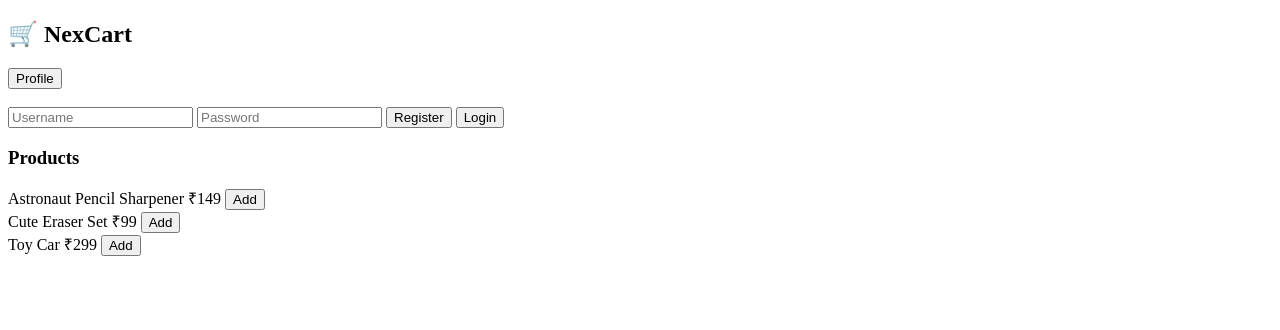
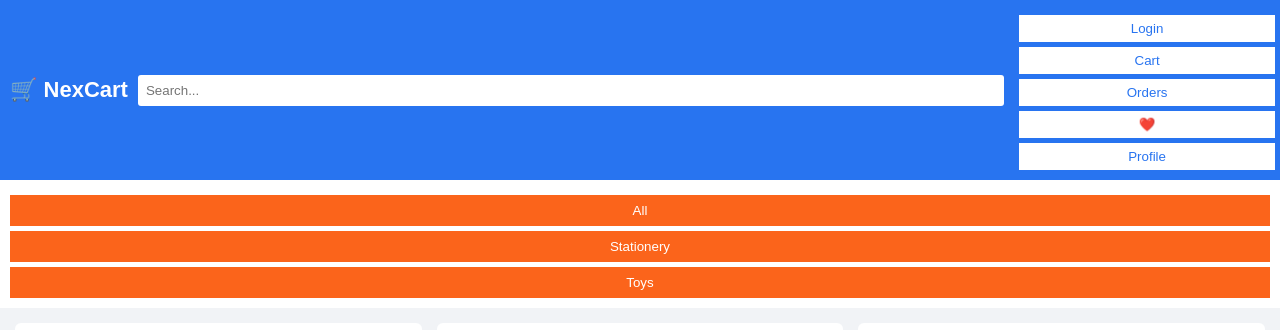
Before and after one commit to o001p/NexCart, a Flask app: page / in a window 1280 px wide. Shown: the top 330 px of the page. Run offline with Flask 3, Linux system fonts and the light colour scheme; some libraries are stand-ins or nearby versions.

Commit message:
Enhance NexCart layout with styles and new features
Added styles, header, filter, and modal functionality to the NexCart HTML template.

```diff
--- a/templates/index.html
+++ b/templates/index.html
@@ -2,63 +2,228 @@
 <html>
 <head>
 <title>NexCart</title>
+
+<style>
+body{margin:0;font-family:Arial;background:#f1f3f6}
+
+/* HEADER */
+.header{
+background:#2874f0;
+color:white;
+display:flex;
+align-items:center;
+padding:10px;
+gap:10px;
+}
+
+.logo{font-size:22px;font-weight:bold}
+
+.search{
+flex:1;
+padding:8px;
+border:none;
+border-radius:3px;
+}
+
+/* NAV */
+.nav button{
+margin-left:5px;
+padding:6px;
+border:none;
+background:white;
+color:#2874f0;
+cursor:pointer;
+}
+
+/* FILTER */
+.filter{
+padding:10px;
+background:white;
+}
+
+/* GRID */
+.container{
+display:grid;
+grid-template-columns:repeat(auto-fit,minmax(220px,1fr));
+gap:15px;
+padding:15px;
+}
+
+/* CARD */
+.card{
+background:white;
+padding:10px;
+border-radius:6px;
+}
+
+img{width:100%;height:180px;object-fit:contain}
+
+button{
+background:#fb641b;
+color:white;
+border:none;
+padding:8px;
+width:100%;
+margin-top:5px;
+}
+
+/* LOGIN MODAL */
+.modal{
+display:none;
+position:fixed;
+top:0;left:0;
+width:100%;height:100%;
+background:rgba(0,0,0,0.5);
+justify-content:center;
+align-items:center;
+}
+
+.box{
+background:white;
+padding:20px;
+width:300px;
+}
+
+input{width:100%;padding:8px;margin:5px 0}
+</style>
 </head>
 
 <body>
 
-<h2>🛒 NexCart</h2>
+<!-- HEADER -->
+<div class="header">
+    <div class="logo">🛒 NexCart</div>
+    <input class="search" id="search" placeholder="Search..." onkeyup="search()">
 
-<button onclick="openProfile()">Profile</button>
+    <div class="nav">
+        <button onclick="openModal()">Login</button>
+        <button onclick="openCart()">Cart</button>
+        <button onclick="openOrders()">Orders</button>
+        <button onclick="openWishlist()">❤️</button>
+        <button onclick="openProfile()">Profile</button>
+    </div>
+</div>
 
-<br><br>
+<!-- FILTER -->
+<div class="filter">
+    <button onclick="filter('All')">All</button>
+    <button onclick="filter('Stationery')">Stationery</button>
+    <button onclick="filter('Toys')">Toys</button>
+</div>
 
-<input id="user" placeholder="Username">
-<input id="pass" placeholder="Password">
+<!-- PRODUCTS -->
+<div class="container" id="products"></div>
 
-<button onclick="register()">Register</button>
-<button onclick="login()">Login</button>
+<!-- LOGIN POPUP -->
+<div class="modal" id="modal">
+<div class="box">
 
-<h3>Products</h3>
-<div id="products"></div>
+<h3 id="title">Login</h3>
+
+<input id="username" placeholder="Username">
+<input id="password" type="password" placeholder="Password">
+
+<button onclick="submit()">Submit</button>
+
+<p onclick="toggle()" style="cursor:pointer;color:blue">
+Switch Login / Signup
+</p>
+
+</div>
+</div>
 
 <script>
+let mode="login";
+let allProducts=[];
+
+// LOAD PRODUCTS
 async function load(){
 let r=await fetch("/products");
-let d=await r.json();
-
-let h="";
-d.forEach(p=>{
-h+=`${p.name} ₹${p.price}
-<button onclick="add('${p.name}',${p.price})">Add</button><br>`;
-});
-products.innerHTML=h;
+allProducts=await r.json();
+display(allProducts);
 }
 
-async function register(){
-await fetch("/register",{method:"POST",
-headers:{"Content-Type":"application/json"},
-body:JSON.stringify({username:user.value,password:pass.value})});
-alert("Registered");
+// DISPLAY
+function display(data){
+let html="";
+data.forEach(p=>{
+html+=`
+<div class="card">
+<img src="${p.img}">
+<h3>${p.name}</h3>
+<p>₹${p.price}</p>
+
+<button onclick="add('${p.name}',${p.price})">Add to Cart</button>
+<button onclick="wish('${p.name}',${p.price})">❤️ Wishlist</button>
+</div>`;
+});
+products.innerHTML=html;
 }
 
-async function login(){
-let r=await fetch("/login",{method:"POST",
-headers:{"Content-Type":"application/json"},
-body:JSON.stringify({username:user.value,password:pass.value})});
-let d=await r.json();
-alert(d.message);
+// FILTER
+function filter(cat){
+if(cat=="All") return display(allProducts);
+display(allProducts.filter(p=>p.category==cat));
 }
 
+// SEARCH
+function search(){
+let v=searchBox();
+display(allProducts.filter(p=>p.name.toLowerCase().includes(v)));
+}
+function searchBox(){
+return document.getElementById("search").value.toLowerCase();
+}
+
+// NAV
+function openCart(){location="/cart-page";}
+function openOrders(){location="/orders-page";}
+function openWishlist(){location="/wishlist-page";}
+function openProfile(){location="/profile";}
+
+// ADD CART
 async function add(n,p){
 let r=await fetch("/add-to-cart",{method:"POST",
 headers:{"Content-Type":"application/json"},
 body:JSON.stringify({name:n,price:p})});
+let d=await r.json();alert(d.message);
+}
+
+// WISHLIST
+async function wish(n,p){
+let r=await fetch("/add-wishlist",{method:"POST",
+headers:{"Content-Type":"application/json"},
+body:JSON.stringify({name:n,price:p})});
+let d=await r.json();alert(d.message);
+}
+
+// LOGIN MODAL
+function openModal(){modal.style.display="flex";}
+window.onclick=e=>{if(e.target==modal) modal.style.display="none";}
+
+// TOGGLE
+function toggle(){
+if(mode=="login"){mode="signup";title.innerText="Signup";}
+else{mode="login";title.innerText="Login";}
+}
+
+// SUBMIT
+async function submit(){
+let url = mode=="login"?"/login":"/register";
+
+let r=await fetch(url,{method:"POST",
+headers:{"Content-Type":"application/json"},
+body:JSON.stringify({
+username:username.value,
+password:password.value
+})});
+
 let d=await r.json();
 alert(d.message);
+
+if(d.message.includes("success")){
+modal.style.display="none";
 }
-
-function openProfile(){
-window.location="/profile";
 }
 
 load();
```
